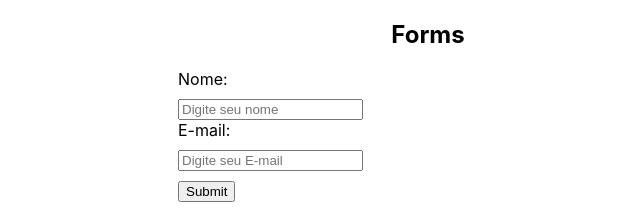
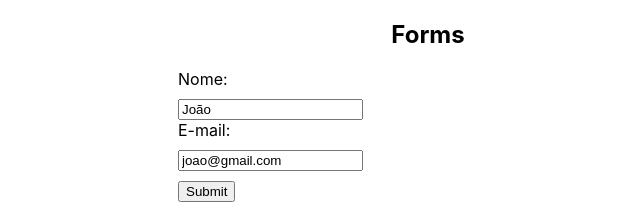
Before and after one commit to Victor-Palha/React-Estudos, a React (Create React App) app in the folder Estudos/forms/: page / in a window 1280 px wide. Shown: the top 221 px of the page, without its empty margins (212-852 px from the left). Built offline with nearby package versions, Linux system fonts and the light colour scheme.

Commit message:
controlled inputs

```diff
--- a/Estudos/forms/src/App.js
+++ b/Estudos/forms/src/App.js
@@ -5,7 +5,7 @@
   return (
     <div className="App">
       <h2>Forms</h2>
-      <MyForm/>
+      <MyForm user={{name:"João", email:"joao@gmail.com"}}/>
     </div>
   );
 }
--- a/Estudos/forms/src/component/MyForm.js
+++ b/Estudos/forms/src/component/MyForm.js
@@ -1,18 +1,19 @@
 import React, { useState } from 'react'
 import "./MyForm.css"
 
-const MyForm = () => {
+const MyForm = ({user}) => {
     // Gerenciamento de dados
-    const [nome, setName] = useState()
-    const [email, setEmail] = useState()
+    const [nome, setName] = useState(user? user.name : "")
+    const [email, setEmail] = useState(user ? user.email : "")
     const handleName = (e)=>{
         setName(e.target.value)
     }
-    console.log(nome)
-    console.log(email)
+
     //Submit
     const handleSubmit = (e)=>{
         e.preventDefault()
+        console.log(nome)
+        console.log(email)
     }
     return (
         <div>
@@ -20,13 +21,13 @@
             <form onSubmit={handleSubmit}>
                 <div>
                     <label htmlFor='nome'>Nome:</label>
-                    <input type="text" name='nome' placeholder='Digite seu nome' onChange={handleName}/>
+                    <input type="text" name='nome' placeholder='Digite seu nome' onChange={handleName} value={nome}/>
                 </div>
                 {/*Label envolvendo INPUT */}
                 <div>
                     <label>
                         <span>E-mail: </span>
-                        <input type="email" placeholder='Digite seu E-mail' name="E-mail" onChange={(e)=>setEmail(e.target.value)}/>
+                        <input type="email" placeholder='Digite seu E-mail' name="E-mail" onChange={(e)=>setEmail(e.target.value)} value={email}/>
                     </label>
                 </div>
                     <input type="submit"/>
```
